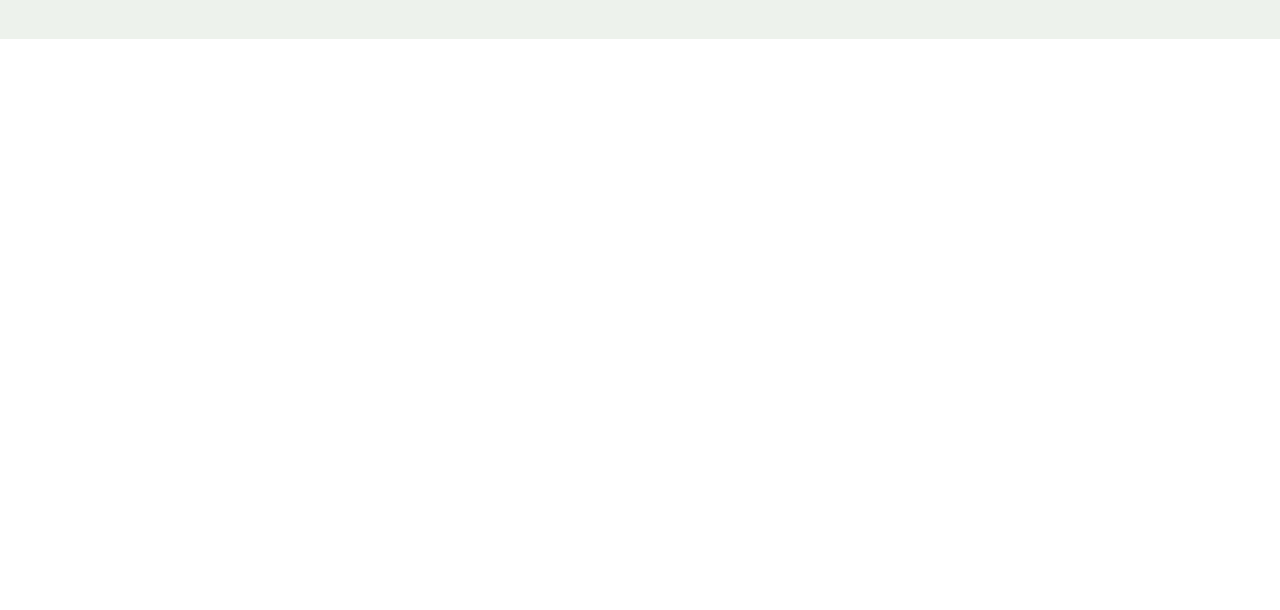
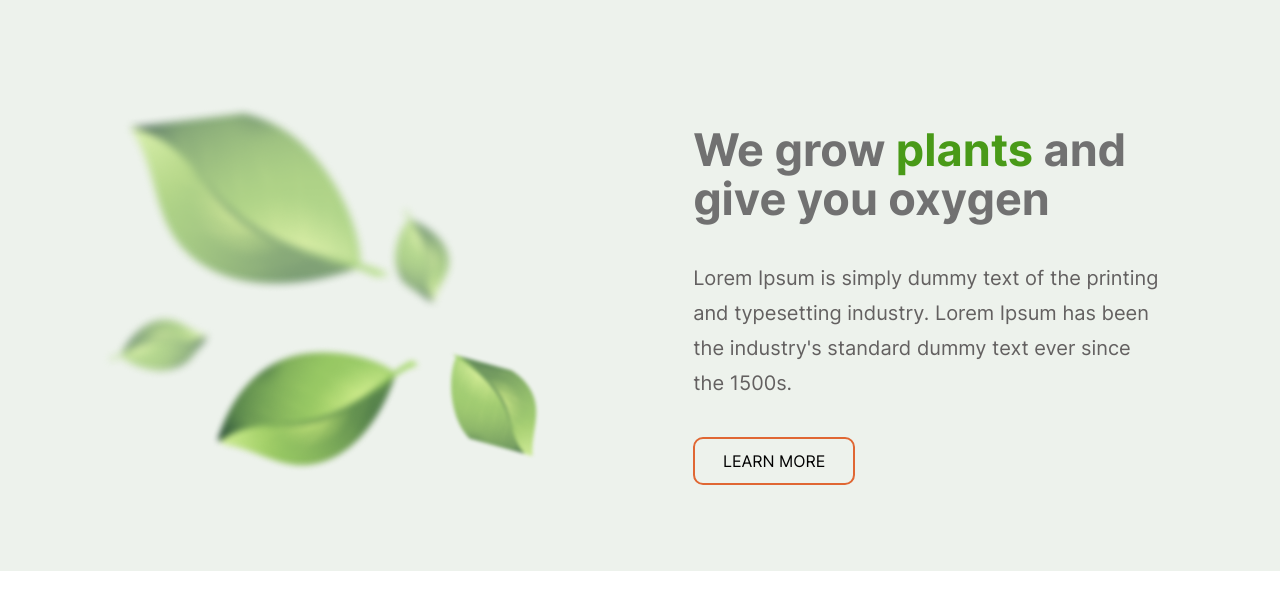
Before and after one commit to kotovnik/project-Plants-rsschool, a plain HTML site: page plants/index.html in a window 1280 px wide. Shown: the part 98-708 px from the top of the page. Drawn offline with Linux system fonts and the light colour scheme.

Commit message:
feat: add section welcome

```diff
--- a/plants/index.html
+++ b/plants/index.html
@@ -10,7 +10,7 @@
 </head>
 <body>
     <header class="header">
-        <div class="header-wrapper
+        <div class="header-wrapper_padding
             container-desktop
             flex-wrapper_row
             flex-wrapper_space-between">
@@ -32,9 +32,27 @@
         </div>
     </header>
     <main class="main">
-        <section class="section-welcome_background">
-
+        <div class="section-welcome_background">
+            <section class="section-welcome_padding
+                container-desktop
+                flex-wrapper_row
+                flex-wrapper_space-between">
+                <img src="./assets/img/leafs.png" alt="leaves" class="section-welcome__img">
+                <article class="section-welcome-article
+                    flex-wrapper_column
+                    flex-wrapper_space-evenly">
+                    <h2 class="section-welcome-article__h2">
+                        We grow <span class="section-welcome__span_color">plants</span> and give you oxygen
+                    </h2>
+                    <p class="section-welcome-article__p">
+                        Lorem Ipsum is simply dummy text of the printing and typesetting industry. Lorem Ipsum has been the industry's standard dummy text ever since the 1500s.
+                    </p>
+                    <a href="#" class="flex-wrapper_center section-welcome-article__a_button-learn-more section-welcome-article__a_button-learn-more-text">
+                            LEARN MORE
+                    </a>
+                </article>
             </section>
+        </div>
             <section class="section-about_background">
                 <div class="about-wrapper container-desktop"></div>
             </section>
--- a/plants/style.css
+++ b/plants/style.css
@@ -65,16 +65,21 @@ body {
     justify-content: space-between;
 }
 
+.flex-wrapper_space-evenly {
+    justify-content: space-evenly;
+}
+
 .flex-wrapper_center {
     justify-content: center;
 }
 
 .header,
+.section-welcome_background,
 .background_light-green {
     background: var(--color-light-green-background-section);
 }
 
-.header-wrapper {
+.header-wrapper_padding {
     padding: 42px 109px;
 }
 
@@ -98,3 +103,64 @@ body {
     padding-left: 47px;
     list-style-type: none;
 }
+
+.section-welcome_padding {
+    padding: 58px 109px;
+}
+
+.section-welcome__img {
+    margin-top: -0.5em;
+    margin-left: -0.55em;
+
+}
+
+.section-welcome-article {
+    margin-right: 1%;
+    width: 44%;
+}
+
+.section-welcome-article__h2 {
+    font-family: 'Inter';
+    font-style: normal;
+    font-weight: 700;
+    font-size: 45px;
+    line-height: 110%;
+    color: var(--color-grey-text-title);
+    margin: 0;
+    margin-top: -0.2em;
+}
+
+.section-welcome__span_color {
+    color: var(--color-green-text-title);
+}
+
+.section-welcome-article__p {
+    font-family: 'Inter';
+    font-style: normal;
+    font-weight: 400;
+    font-size: 20px;
+    line-height: 175%;
+    color: var(--color-grey-text-paragraph);
+    margin: 0;
+}
+
+.section-welcome-article__a_button-learn-more {
+    width: 158px;
+    height: 44px;
+    background: var(--color-light-green-background-section);
+    border: 2px solid var(--color-orange-text-title);
+    border-radius: 10px;
+    text-decoration: none;
+    display: flex;
+    align-items: center;
+    margin-bottom: -0.6em;
+}
+
+.section-welcome-article__a_button-learn-more-text {
+    font-family: 'Inter';
+    font-style: normal;
+    font-weight: 400;
+    font-size: 16px;
+    line-height: 125%;
+    color: var(--color-black-text-link);
+}
```
Also changed, not shown: plants/assets/img/leafs.png (added). Lines whose indentation alone changed are shown as unchanged.
